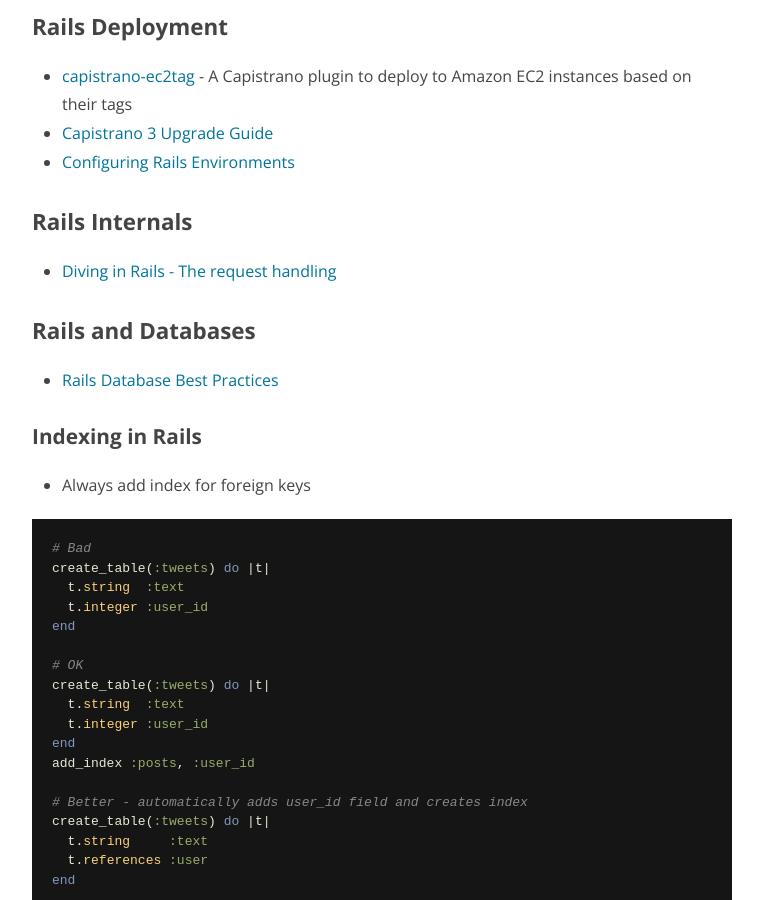
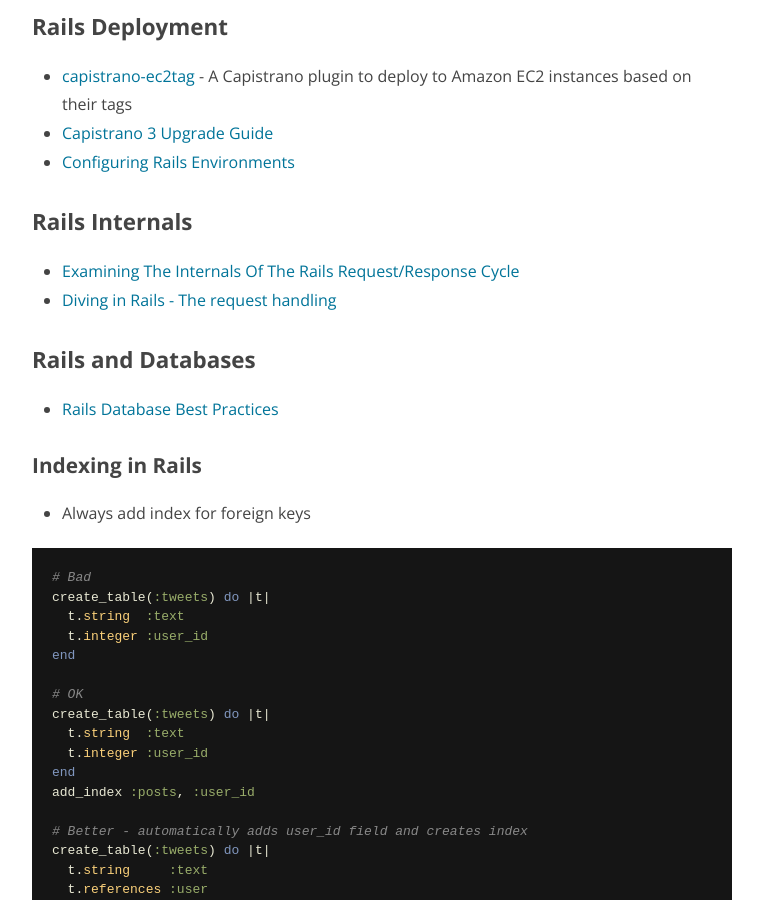
Before and after one commit to nithinbekal/nithinbekal.github.io, a Jekyll site: the page built from notes/rails.md, in a window 1280 px wide and 900 px high, scrolled down 3527 px. Shown: the whole window, without its empty margins (258-1021 px from the left). Built offline with Jekyll 4.4.1, drawn with Linux system fonts in a browser that asks for light colours.

Commit message:
Bookmarks: Rails

```diff
--- a/notes/rails.md
+++ b/notes/rails.md
@@ -162,7 +162,8 @@
 
 ### Rails Internals
 
-* [Diving in Rails - The request handling](http://blog.siami.fr/diving-in-rails-the-request-handling)
+- [Examining The Internals Of The Rails Request/Response Cycle](http://www.rubypigeon.com/posts/examining-internals-of-rails-request-response-cycle/)
+- [Diving in Rails - The request handling](http://blog.siami.fr/diving-in-rails-the-request-handling)
 
 ### Rails and Databases
 
```
